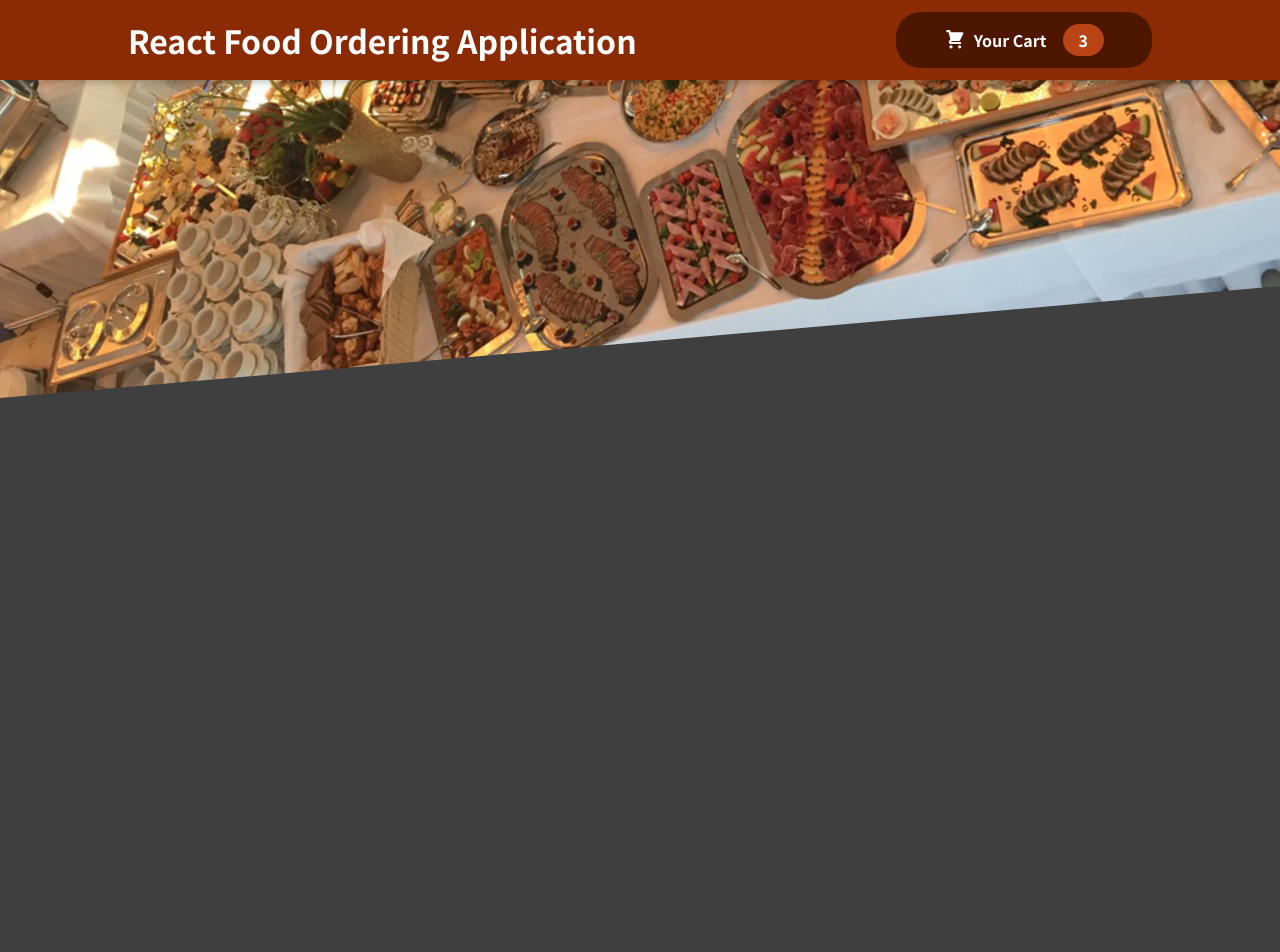
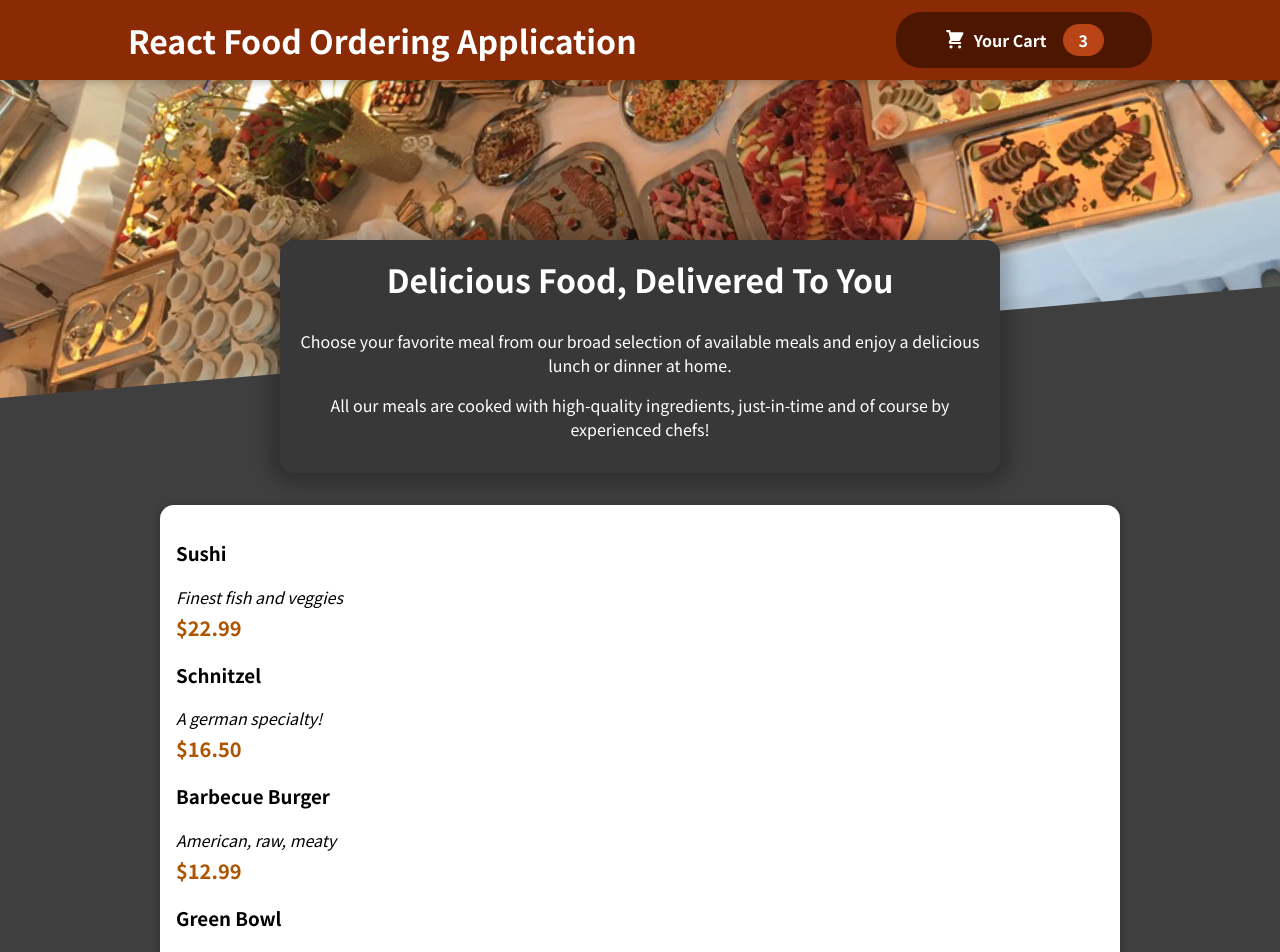
Before and after one commit to huuhung7301/food_ordering_app, a React (Create React App) app: page / in a window 1280 px wide. Shown: the top 952 px of the page. Before the commit the page ends 800 px from the top, so only its background shows below. Built offline with nearby package versions, Linux system fonts and the light colour scheme.

Commit message:
Add meal components

```diff
--- a/src/App.js
+++ b/src/App.js
@@ -1,10 +1,14 @@
 import Header from "./components/Layout/Header";
 import { Fragment } from "react";
+import Meals from "./components/Meals/Meals";
 
 function App() {
   return (
     <Fragment>
       <Header/>
+      <main>
+        <Meals/>
+      </main>
     </Fragment>
   );
 }
--- /dev/null
+++ b/src/components/Meals/AvailableMeal.js
@@ -0,0 +1,50 @@
+import classes from "./AvailableMeals.module.css";
+import Card from "../UI/Card";
+import MealItem from "./MealItem/MealItem";
+
+const DUMMY_MEALS = [
+  {
+    id: "m1",
+    name: "Sushi",
+    description: "Finest fish and veggies",
+    price: 22.99,
+  },
+  {
+    id: "m2",
+    name: "Schnitzel",
+    description: "A german specialty!",
+    price: 16.5,
+  },
+  {
+    id: "m3",
+    name: "Barbecue Burger",
+    description: "American, raw, meaty",
+    price: 12.99,
+  },
+  {
+    id: "m4",
+    name: "Green Bowl",
+    description: "Healthy...and green...",
+    price: 18.99,
+  },
+];
+
+const AvailableMeals = () => {
+  const mealsList = DUMMY_MEALS.map((meal) => (
+    <MealItem
+      key={meal.id}
+      name={meal.name}
+      description={meal.description}
+      price={meal.price}
+    />
+  ));
+  return (
+    <section className={classes.meals}>
+      <Card>
+        <ul>{mealsList}</ul>
+      </Card>
+    </section>
+  );
+};
+
+export default AvailableMeals;
--- /dev/null
+++ b/src/components/Meals/AvailableMeals.module.css
@@ -0,0 +1,24 @@
+.meals {
+    max-width: 60rem;
+    width: 90%;
+    margin: 2rem auto;
+    animation: meals-appear 1s ease-out forwards;
+  }
+
+  .meals ul {
+    list-style: none;
+    margin: 0;
+    padding: 0;
+  }
+
+  @keyframes meals-appear {
+    from {
+      opacity: 0;
+      transform: translateY(3rem);
+    }
+
+    to {
+      opacity: 1;
+      transform: translateY(0);
+    }
+  }
--- /dev/null
+++ b/src/components/Meals/MealItem/MealItem.js
@@ -0,0 +1,19 @@
+import classes from './MealItem.module.css';
+
+const MealItem = (props) => {
+  const price = `$${props.price.toFixed(2)}`;
+
+  return (
+    <li className={classes.meals}>
+      <div>
+        <h3>{props.name}</h3>
+        <div className={classes.description}>{props.description}</div>
+        <div className={classes.price}>{price}</div>
+      </div>
+      <div>
+      </div>
+    </li>
+  );
+};
+
+export default MealItem;
--- /dev/null
+++ b/src/components/Meals/MealItem/MealItem.module.css
@@ -0,0 +1,22 @@
+.meal {
+    display: flex;
+    justify-content: space-between;
+    margin: 1rem;
+    padding-bottom: 1rem;
+    border-bottom: 1px solid #ccc;
+  }
+
+  .meal h3 {
+    margin: 0 0 0.25rem 0;
+  }
+
+  .description {
+    font-style: italic;
+  }
+
+  .price {
+    margin-top: 0.25rem;
+    font-weight: bold;
+    color: #ad5502;
+    font-size: 1.25rem;
+  }
--- /dev/null
+++ b/src/components/Meals/Meals.js
@@ -0,0 +1,14 @@
+import AvailableMeals from "./AvailableMeal";
+import MealsSummary from "./MealsSummary";
+import { Fragment } from "react";
+
+const Meals = () => {
+  return (
+    <Fragment>
+        <MealsSummary/>
+        <AvailableMeals/>
+    </Fragment>
+  );
+};
+
+export default Meals;
--- /dev/null
+++ b/src/components/Meals/MealsSummary.js
@@ -0,0 +1,19 @@
+import classes from './MealsSummary.module.css';
+
+const MealsSummary = () => {
+  return (
+    <section className={classes.summary}>
+      <h2>Delicious Food, Delivered To You</h2>
+      <p>
+        Choose your favorite meal from our broad selection of available meals
+        and enjoy a delicious lunch or dinner at home.
+      </p>
+      <p>
+        All our meals are cooked with high-quality ingredients, just-in-time and
+        of course by experienced chefs!
+      </p>
+    </section>
+  );
+};
+
+export default MealsSummary;
--- /dev/null
+++ b/src/components/Meals/MealsSummary.module.css
@@ -0,0 +1,18 @@
+.summary {
+    text-align: center;
+    max-width: 45rem;
+    width: 90%;
+    margin: auto;
+    margin-top: -10rem;
+    position: relative;
+    background-color: #383838;
+    color: white;
+    border-radius: 14px;
+    padding: 1rem;
+    box-shadow: 0 1px 18px 10px rgba(0, 0, 0, 0.25);
+  }
+
+  .summary h2 {
+    font-size: 2rem;
+    margin-top: 0;
+  }
--- /dev/null
+++ b/src/components/UI/Card.js
@@ -0,0 +1,7 @@
+import classes from './Card.module.css'
+
+const Cart = props => {
+    return <div className={classes.card}>{props.children}</div>
+};
+
+export default Cart;
--- /dev/null
+++ b/src/components/UI/Card.module.css
@@ -0,0 +1,6 @@
+.card {
+    padding: 1rem;
+    box-shadow: 0 2px 8px rgba(0, 0, 0, 0.25);
+    border-radius: 14px;
+    background-color: white;
+  }
```
Also changed, not shown: src/components/Meals/MealItem/MealItemForm.js (added).
